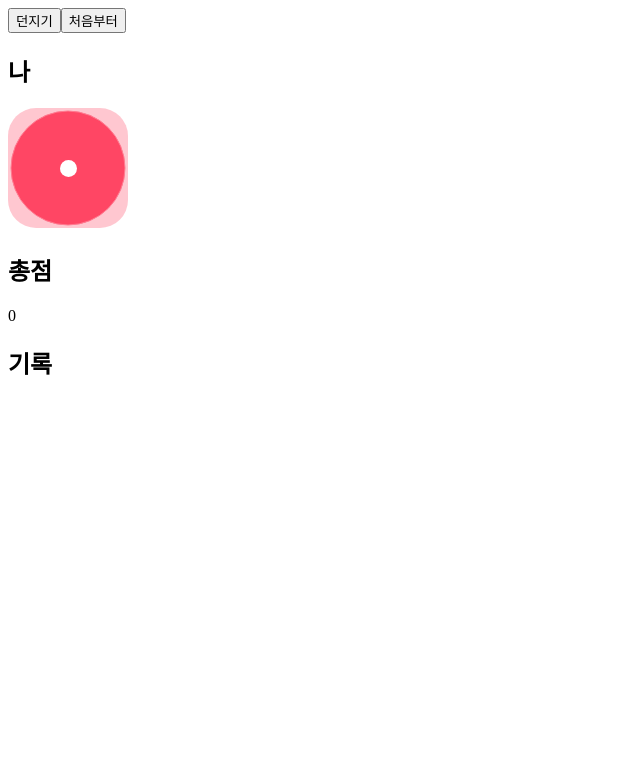
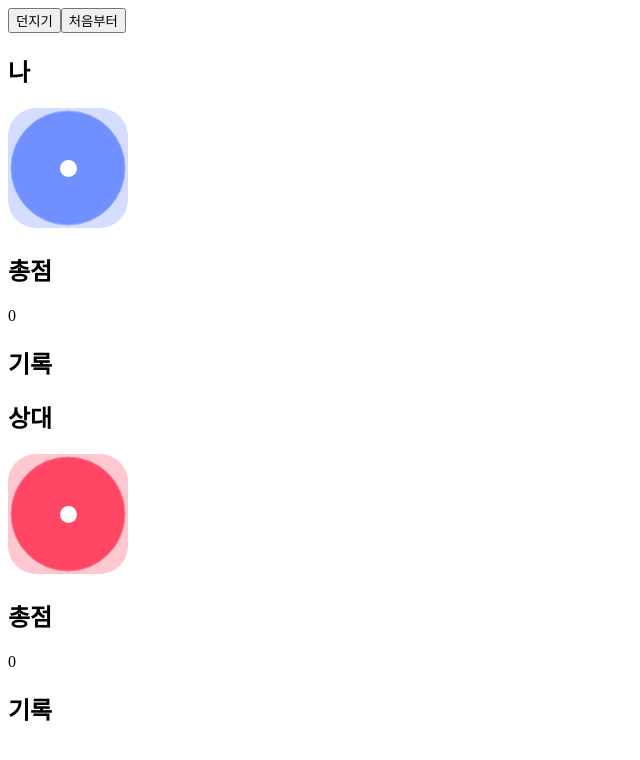
Before and after one commit to Jin-Mook/myPrivateProject, a React (Create React App) app in the folder dicegame/: page / in a window 1280 px wide. Shown: the top 760 px of the page, without its empty margins (0-640 px from the left). Built offline with nearby package versions, Linux system fonts and the light colour scheme.

Commit message:
Board컴포넌트를 중복사용해 나와 상대 주사위 만들고 버튼 하나로 만들기

```diff
--- a/dicegame/src/App.js
+++ b/dicegame/src/App.js
@@ -1,27 +1,42 @@
+import Board from './Board';
 import { useState } from "react";
 import Button from "./button";
-import Dice from "./Dice";
 
 function random(n) {
   return Math.ceil(Math.random() * n);
 }
+
 
 function App() {
   const [num, setNum] = useState(1);
   const [sum, setSum] = useState(0);
   const [gameHistory, setGameHistory] = useState([]);
 
+  const [othernum, setOtherNum] = useState(1);
+  const [othersum, setOtherSum] = useState(0);
+  const [othergameHistory, setOtherGameHistory] = useState([]);
+
+
   const handleRollClick = () => {
     const nextNum = random(6);
+    const nextOtherNum = random(6);
     setNum(nextNum);
     setSum(sum + nextNum);
     setGameHistory([...gameHistory, nextNum]);
+
+    setOtherNum(nextOtherNum);
+    setOtherSum(othersum + nextOtherNum);
+    setOtherGameHistory([...othergameHistory, nextOtherNum]);
   }
 
   const handleClearClick = () => {
     setNum(1);
     setSum(0);
     setGameHistory([]);
+
+    setOtherNum(1);
+    setOtherSum(0);
+    setOtherGameHistory([]);
   }
 
   return (
@@ -31,12 +46,8 @@
         <Button onClick={handleClearClick}>처음부터</Button>
       </div>
       <div>
-        <h2>나</h2>
-        <Dice color="red" num={num}/>
-        <h2>총점</h2>
-        <p>{sum}</p>
-        <h2>기록</h2>
-        <p>{gameHistory.join(', ')}</p>
+        <Board name="나" color="blue" num={num} sum={sum} gameHistory={gameHistory}/>
+        <Board name="상대" color="red" num={othernum} sum={othersum} gameHistory={othergameHistory}/>
       </div>
     </div>
   )
--- /dev/null
+++ b/dicegame/src/Board.js
@@ -0,0 +1,21 @@
+
+
+import Dice from "./Dice";
+
+
+
+function Board({name, color, num, sum, gameHistory}) {
+
+  return (
+    <div>
+        <h2>{name}</h2>
+        <Dice color={color} num={num}/>
+        <h2>총점</h2>
+        <p>{sum}</p>
+        <h2>기록</h2>
+        <p>{gameHistory.join(', ')}</p>
+    </div>
+  )
+}
+
+export default Board;
```
